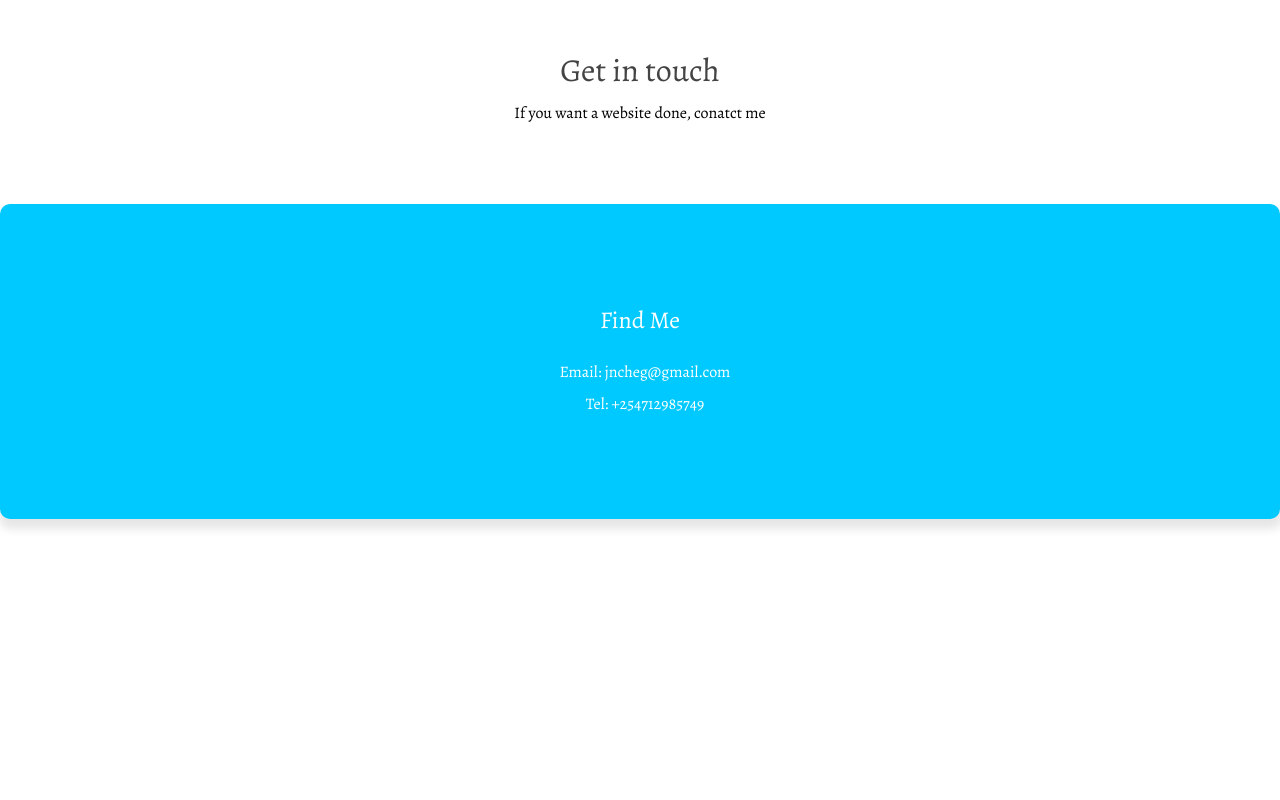
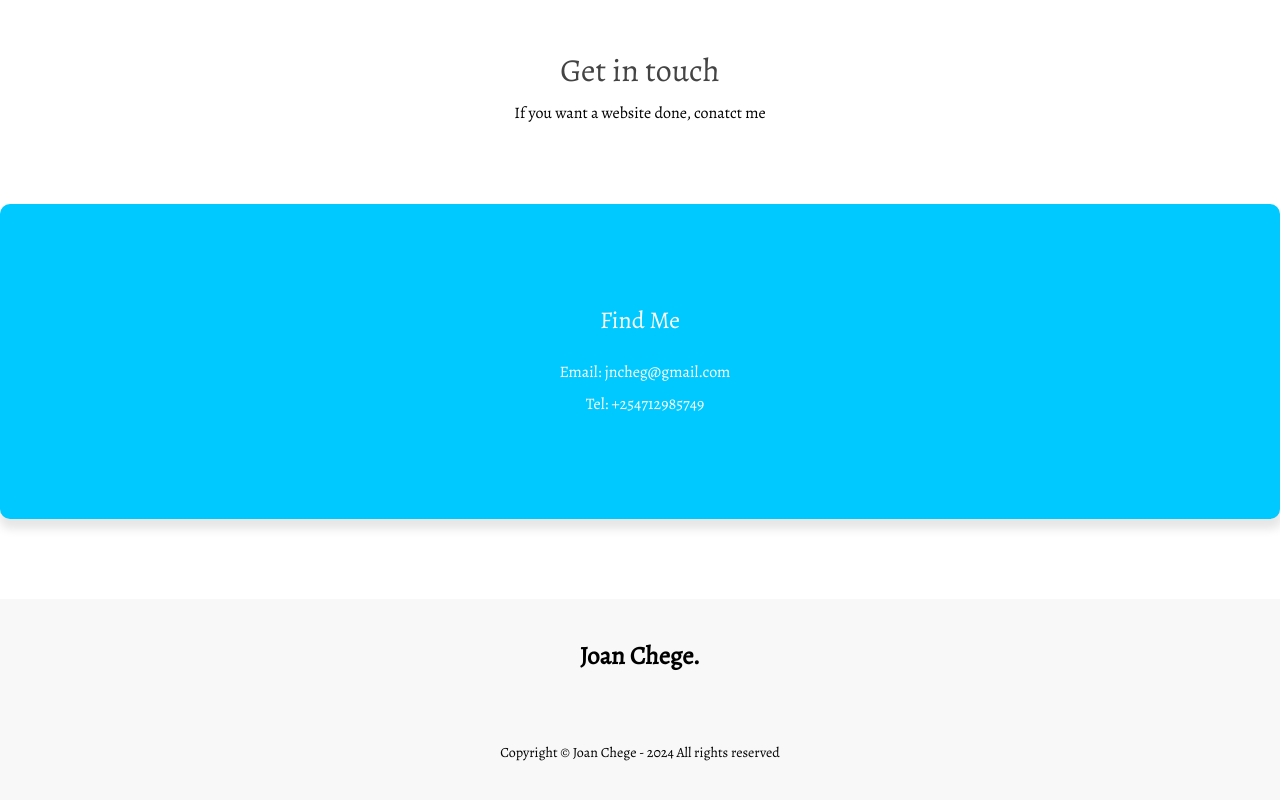
Before and after one commit to JoanChege/joanchege-react-portfolioapp, a React (Create React App) app: page / in a window 1280 px wide. Shown: the part 1869-2669 px from the top of the page. Before the commit the page ends 2468 px from the top, so only its background shows below. Built offline with nearby package versions, Linux system fonts and the light colour scheme.

Commit message:
feat: add footer styles

```diff
--- a/src/components/Footer/footer.css
+++ b/src/components/Footer/footer.css
@@ -0,0 +1,22 @@
+.footer{
+    display: flex;
+    justify-content: center;
+    align-items: center;
+    flex-direction: column;
+    row-gap: 30px;
+    background: #F8F8F8;
+    padding-block: 40px 60px;
+  }
+  .top-footer p{
+    font-size: 25px;
+    font-weight: 600;
+  }
+
+  .footer-social-icons{
+    display: flex;
+    gap: 30px;
+  }
+  .bottom-footer{
+      font-size: 14px;
+      margin-top: 10px;
+  }
--- a/src/components/Footer/footer.js
+++ b/src/components/Footer/footer.js
@@ -3,8 +3,18 @@ import './footer.css';
 
 const Footer = () => {
   return (
-    <div>
-
+    <div className='footer'>
+        <div class="top-footer">
+                <p>Joan Chege.</p>
+            </div>
+            <div className='footer-social-icons'>
+                <div class="icon"><i class="uil uil-instagram"></i></div>
+                <div class="icon"><i class="uil uil-linkedin-alt"></i></div>
+                <div class="icon"><i class="uil uil-github-alt"></i></div>
+            </div>
+            <div class="bottom-footer">
+                <p>Copyright &copy; Joan Chege  -  2024 All rights reserved</p>
+        </div>
     </div>
   )
 }
```
